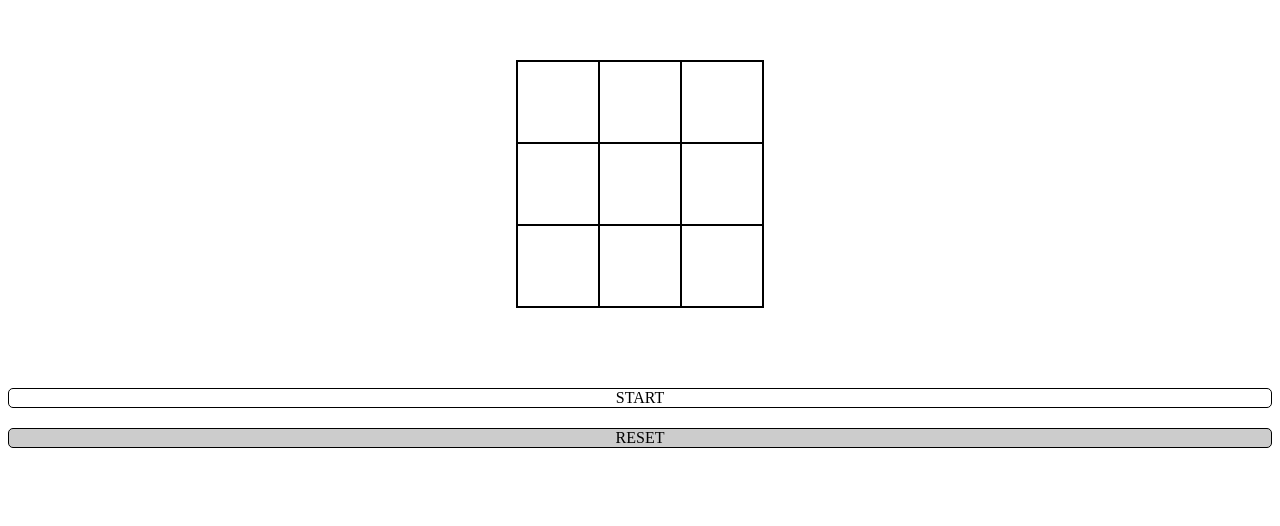
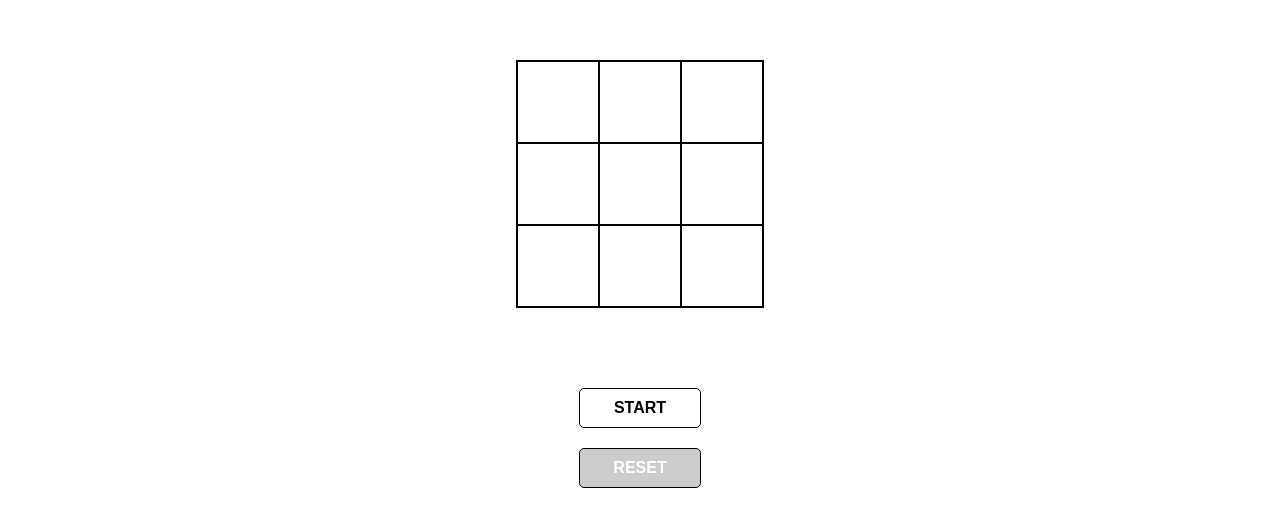
Before and after one commit to Ashah15/Tic-Tac-Toe-JS, a website: page index.html in a window 1280 px wide. Shown: the part 118-644 px from the top of the page. Drawn offline with Linux system fonts and the light colour scheme.

Commit message:
Modify style of start and reset buttons, and update README

```diff
--- a/style.css
+++ b/style.css
@@ -1,6 +1,6 @@
 .container {
   width: 100%;
-  height: 100vh;
+  font-family: sans-serif;
 }
 
 .grid {
@@ -15,35 +15,38 @@
   width: 80px;
   height: 80px;
   border: 1px solid black;
+  text-align: center;
+  line-height: 80px;
+  font-size: 50px;
+  transition: all 0.3s ease-out;
 }
 
 .disabled {
   pointer-events: none;
   background-color: #ccc;
+  color: #fff;
 }
 
 .system-message {
   margin-top: 3rem;
   height: 50px;
   text-align: center;
+  font-size: 20px;
 }
 
-.start-btn {
+.start-btn, .reset-btn {
+  width: 100px;
+  font-weight: bold;
   text-align: center;
   cursor: pointer;
-  margin: 0 auto;
-  display: block;
-  margin-top: 20px;
+  padding: 10px;
+  margin: 20px auto;
   border: 1px solid black;
   border-radius: 5px;
+  transition: all 0.4s ease-out;
 }
 
-.reset-btn {
-  text-align: center;
-  cursor: pointer;
-  margin: 0 auto;
-  display: block;
-  margin-top: 20px;
-  border: 1px solid black;
-  border-radius: 5px;
+.start-btn:hover, .reset-btn:hover {
+  background-color: #555;
+  color: #eee;
 }
```
Also changed, not shown: README.md, 1 other file.
